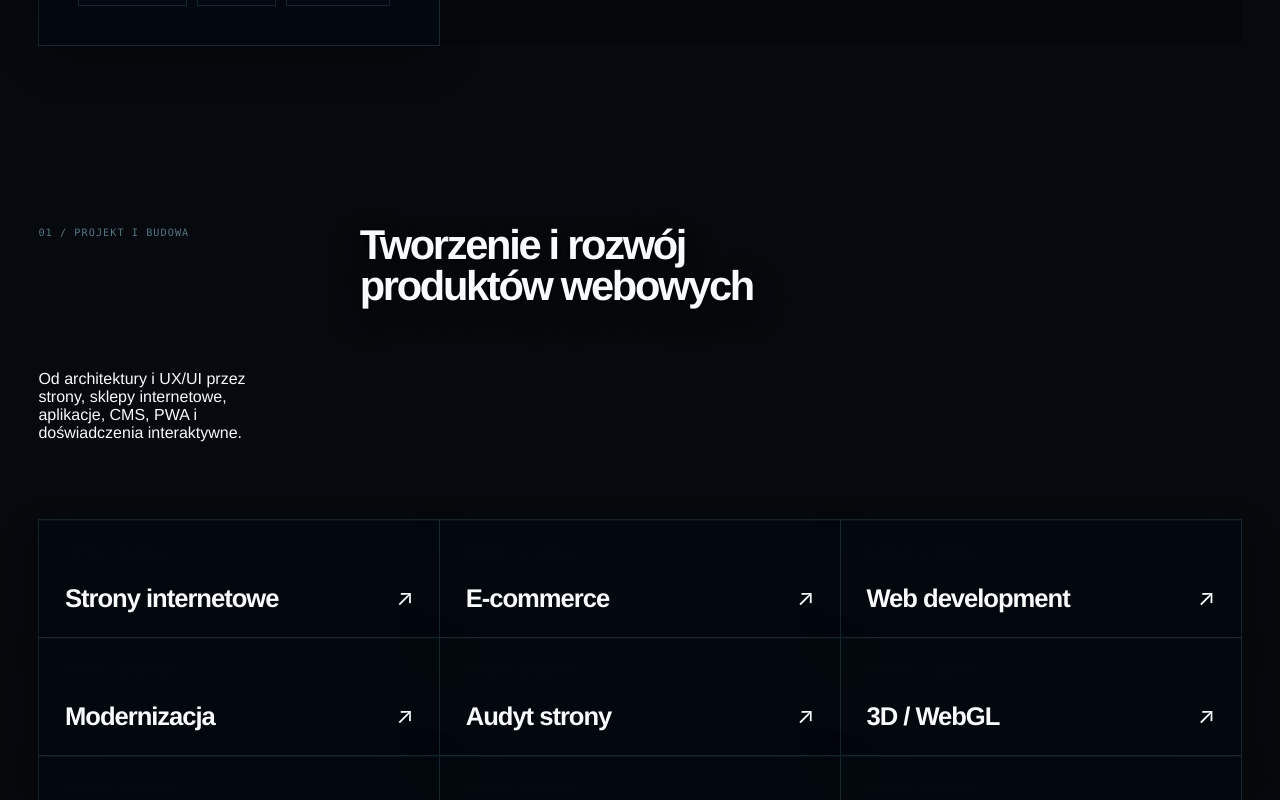
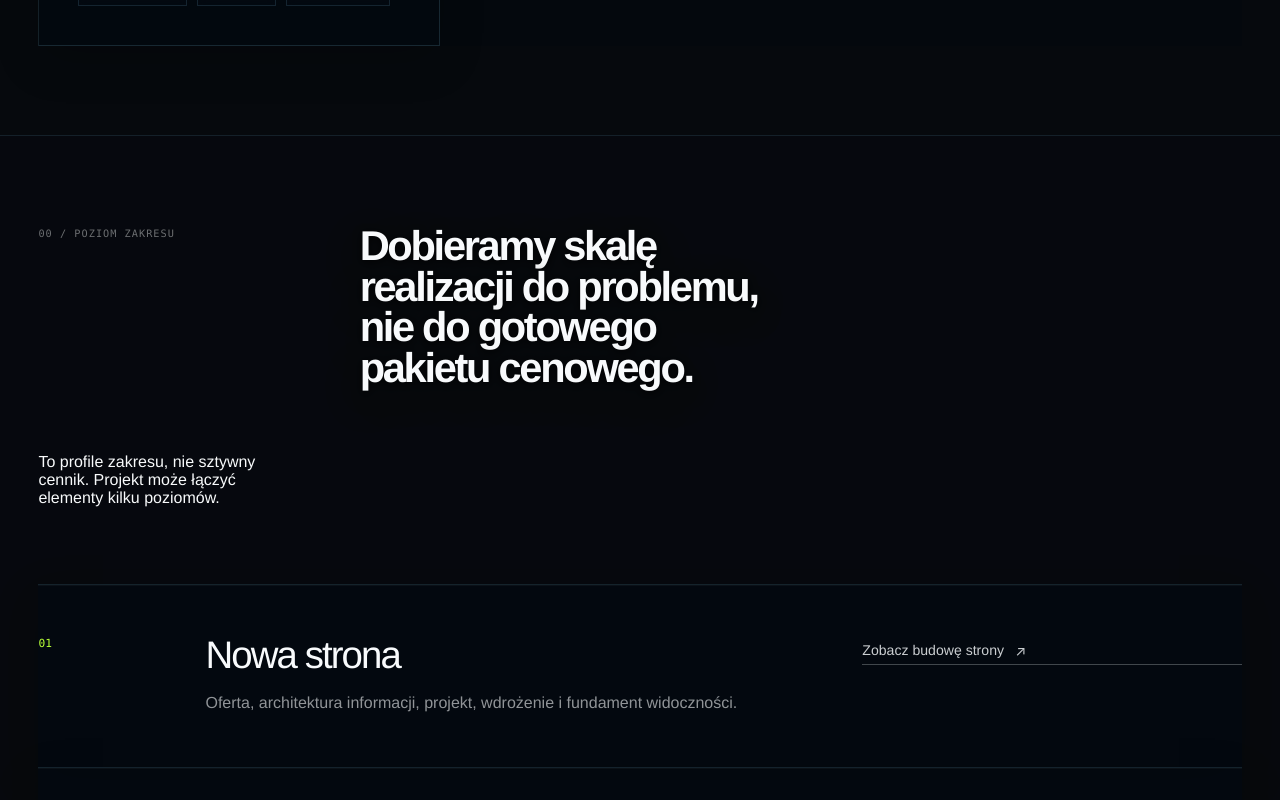
Before and after one commit to rcchemicalsszczecin-gif/leadflowaiweb-, a Next.js app: page /uslugi in a window 1280 px wide. Shown: the part 1740-2540 px from the top of the page. Built offline with nearby package versions, Linux system fonts and the light colour scheme.

Commit message:
V13.2: mount three offer scope levels

```diff
--- a/app/uslugi/page.tsx
+++ b/app/uslugi/page.tsx
@@ -1,5 +1,6 @@
 import type { Metadata } from "next";
 import { AudiencePathsV13 } from "@/components/audience-paths-v13";
+import { OfferLevelsV13 } from "@/components/offer-levels-v13";
 import { SiteFooter } from "@/components/site-footer";
 import { SiteHeader } from "@/components/site-header";
 import { experienceServiceLinks } from "@/lib/experience-services";
@@ -51,6 +52,7 @@ export default function UslugiPage() {
       </section>
 
       <AudiencePathsV13 />
+      <OfferLevelsV13 />
 
       {pillars.map((pillar, index) => {
         const items = all.filter((item) => item.pillar === pillar.key);
```
